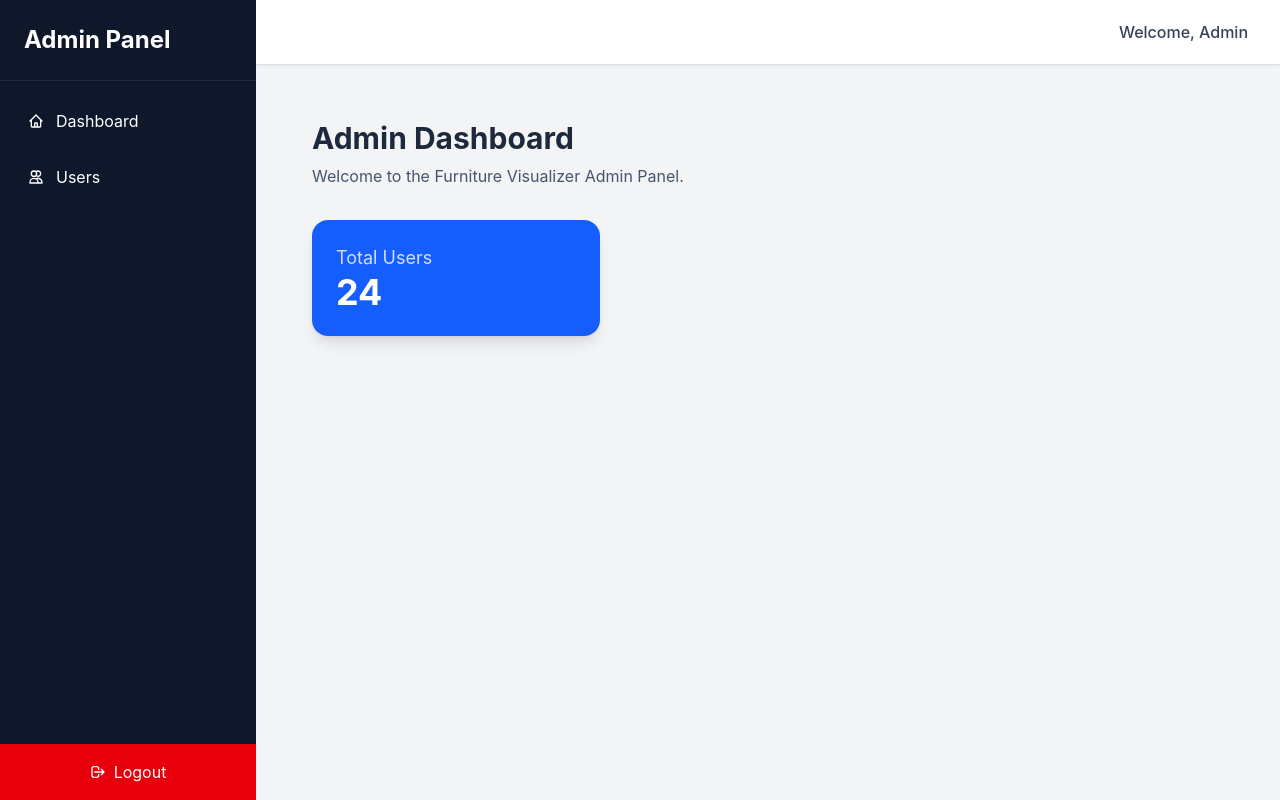
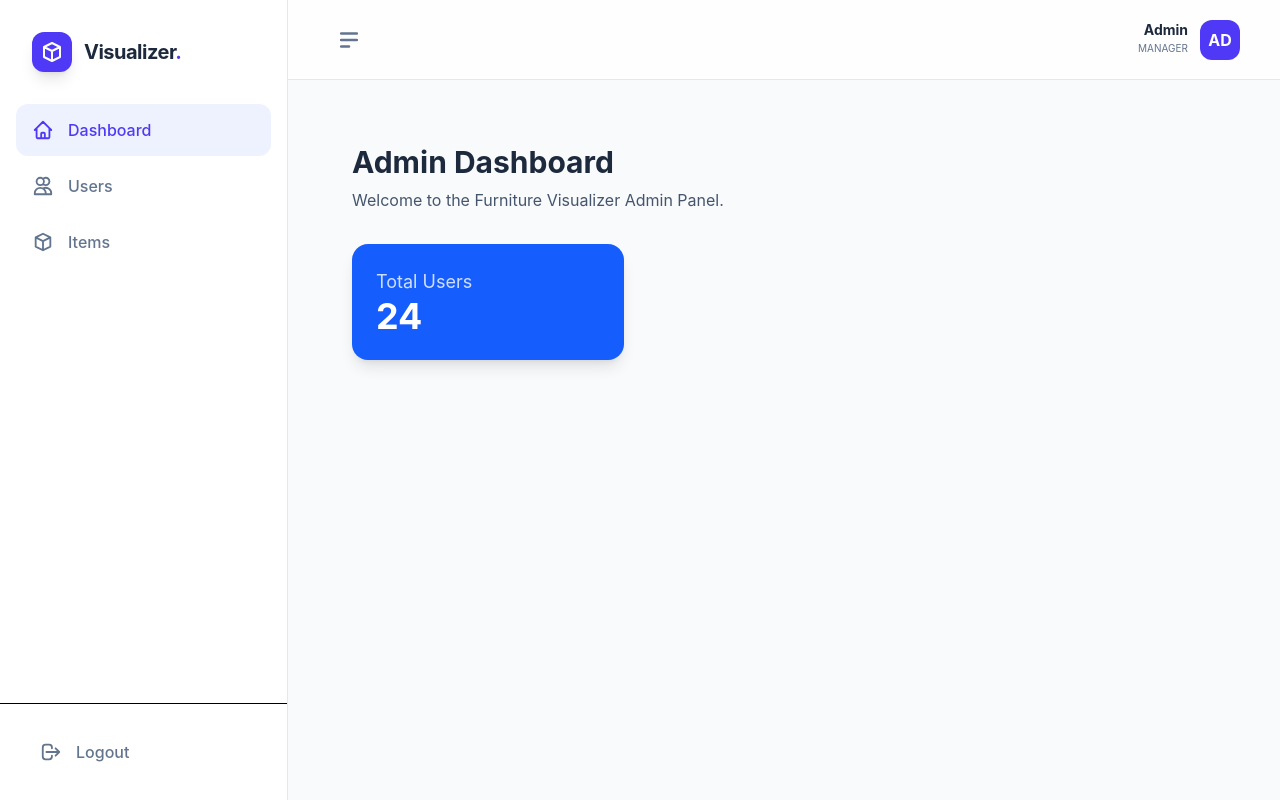
Before and after one commit to shiraz2003/Furniture-Visualizer, a React (Vite) app in the folder client/: page /admin in a window 1280 px wide. Built offline with nearby package versions, Linux system fonts and the light colour scheme; no server answers.

Commit message:
Admin layout fixed

```diff
--- a/client/src/admin/adminlayout.jsx
+++ b/client/src/admin/adminlayout.jsx
@@ -1,46 +1,125 @@
-import React from 'react';
-import { Link, Outlet, useNavigate } from 'react-router-dom';
-import { HiOutlineHome, HiOutlineUsers, HiOutlineLogout } from 'react-icons/hi';
+import React, { useState, useEffect } from 'react';
+import { Link, Outlet, useNavigate, useLocation } from 'react-router-dom';
+import {
+  HiOutlineHome,
+  HiOutlineUsers,
+  HiOutlineCube,
+  HiOutlineLogout,
+  HiOutlineSearch,
+  HiMenuAlt2,
+  HiX
+} from 'react-icons/hi';
 import toast from 'react-hot-toast';
 
 const AdminLayout = () => {
   const navigate = useNavigate();
+  const location = useLocation();
+  const [isSidebarOpen, setSidebarOpen] = useState(false); // Mobile වලදී මුලින් වහලා තියන්න
+
+  // Screen එක ලොකු වෙනකොට sidebar එක පෙන්වන්න
+  useEffect(() => {
+    const handleResize = () => {
+      if (window.innerWidth >= 1024) setSidebarOpen(true);
+      else setSidebarOpen(false);
+    };
+    window.addEventListener('resize', handleResize);
+    handleResize();
+    return () => window.removeEventListener('resize', handleResize);
+  }, []);
 
   const handleLogout = () => {
     localStorage.removeItem('token');
-    localStorage.removeItem('role');
     toast.success("Logged out!");
     navigate('/login');
   };
 
+  const isActive = (path) => location.pathname === path;
+
+  const menuItems = [
+    { name: 'Dashboard', path: '/admin', icon: <HiOutlineHome size={22}/> },
+    { name: 'Users', path: '/admin/users', icon: <HiOutlineUsers size={22}/> },
+    { name: 'Items', path: '/admin/items', icon: <HiOutlineCube size={22}/> },
+  ];
+
   return (
-    <div className="flex h-screen bg-gray-100">
-      {/* Sidebar */}
-      <aside className="w-64 bg-slate-900 text-white flex flex-col">
-        <div className="p-6 text-2xl font-bold border-b border-slate-800">
-          Admin Panel
+    <div className="flex h-screen bg-[#F8FAFC] overflow-hidden">
+
+      {/* --- Mobile Overlay --- */}
+      {isSidebarOpen && (
+        <div
+          className="fixed inset-0 bg-slate-900/50 z-40 lg:hidden backdrop-blur-sm"
+          onClick={() => setSidebarOpen(false)}
+        ></div>
+      )}
+
+      {/* --- Sidebar --- */}
+      <aside className={`
+        fixed inset-y-0 left-0 z-50 lg:relative
+        ${isSidebarOpen ? 'translate-x-0 w-72' : '-translate-x-full lg:translate-x-0 lg:w-20'}
+        bg-white border-r border-slate-200 flex flex-col transition-all duration-300 ease-in-out
+      `}>
+        <div className={`p-8 flex items-center justify-between ${!isSidebarOpen && 'lg:justify-center'}`}>
+          <div className="flex items-center gap-3">
+            <div className="w-10 h-10 bg-indigo-600 rounded-xl flex items-center justify-center text-white shrink-0 shadow-lg">
+              <HiOutlineCube size={24} />
+            </div>
+            {isSidebarOpen && <span className="text-xl font-bold text-slate-800 tracking-tight">Visualizer<span className="text-indigo-600">.</span></span>}
+          </div>
+          {/* Mobile Close Button */}
+          <button onClick={() => setSidebarOpen(false)} className="lg:hidden p-2 text-slate-500"><HiX size={24}/></button>
         </div>
-        <nav className="flex-1 p-4 space-y-2">
-          <Link to="/admin" className="flex items-center p-3 hover:bg-slate-800 rounded-lg">
-            <HiOutlineHome className="mr-3" /> Dashboard
-          </Link>
-          <Link to="/admin/users" className="flex items-center p-3 hover:bg-slate-800 rounded-lg">
-            <HiOutlineUsers className="mr-3" /> Users
-          </Link>
+
+        <nav className="flex-1 px-4 space-y-1">
+          {menuItems.map((item) => (
+            <Link
+              key={item.name}
+              to={item.path}
+              onClick={() => window.innerWidth < 1024 && setSidebarOpen(false)}
+              className={`flex items-center px-4 py-3.5 rounded-xl transition-all ${
+                isActive(item.path) ? 'bg-indigo-50 text-indigo-600' : 'text-slate-500 hover:bg-slate-50'
+              } ${!isSidebarOpen && 'lg:justify-center'}`}
+            >
+              {item.icon}
+              {isSidebarOpen && <span className="ml-3.5 font-medium">{item.name}</span>}
+            </Link>
+          ))}
         </nav>
-        <button onClick={handleLogout} className="p-4 bg-red-600 hover:bg-red-700 flex items-center justify-center">
-          <HiOutlineLogout className="mr-2" /> Logout
-        </button>
+
+        <div className="p-6 border-t">
+          <button onClick={handleLogout} className={`flex items-center w-full px-4 py-3 text-slate-500 hover:text-red-600 rounded-xl ${!isSidebarOpen && 'lg:justify-center'}`}>
+            <HiOutlineLogout size={22} />
+            {isSidebarOpen && <span className="ml-3.5 font-medium">Logout</span>}
+          </button>
+        </div>
       </aside>
 
-      {/* Main Content */}
-      <div className="flex-1 flex flex-col overflow-hidden">
-        <header className="h-16 bg-white shadow-sm flex items-center px-8 justify-end">
-          <span className="font-medium text-gray-700">Welcome, Admin</span>
+      {/* --- Main Content Area --- */}
+      <div className="flex-1 flex flex-col min-w-0 overflow-hidden">
+
+        {/* Header */}
+        <header className="h-20 bg-white/80 backdrop-blur-md border-b border-slate-200 flex items-center justify-between px-6 lg:px-10 shrink-0">
+          <div className="flex items-center gap-4">
+            <button onClick={() => setSidebarOpen(!isSidebarOpen)} className="p-2 rounded-lg text-slate-500 hover:bg-slate-100">
+              <HiMenuAlt2 size={26} />
+            </button>
+          </div>
+
+          <div className="flex items-center gap-3">
+             <div className="text-right hidden sm:block">
+                <p className="text-sm font-bold text-slate-800 leading-none">Admin</p>
+                <p className="text-[10px] text-slate-500 mt-1 uppercase">Manager</p>
+             </div>
+             <div className="w-10 h-10 bg-indigo-600 text-white rounded-xl flex items-center justify-center font-bold">AD</div>
+          </div>
         </header>
-        <main className="flex-1 overflow-y-auto p-8">
-          <Outlet /> {/* මෙතනට තමයි Dashboard සහ Users පේජ් ලෝඩ් වෙන්නේ */}
+
+        {/* Page Content - මෙතන තමයි වැදගත්ම තැන */}
+        <main className="flex-1 overflow-y-auto p-4 lg:p-10 relative">
+          <div className="max-w-7xl mx-auto">
+            <Outlet />
+          </div>
         </main>
+
       </div>
     </div>
   );
```
